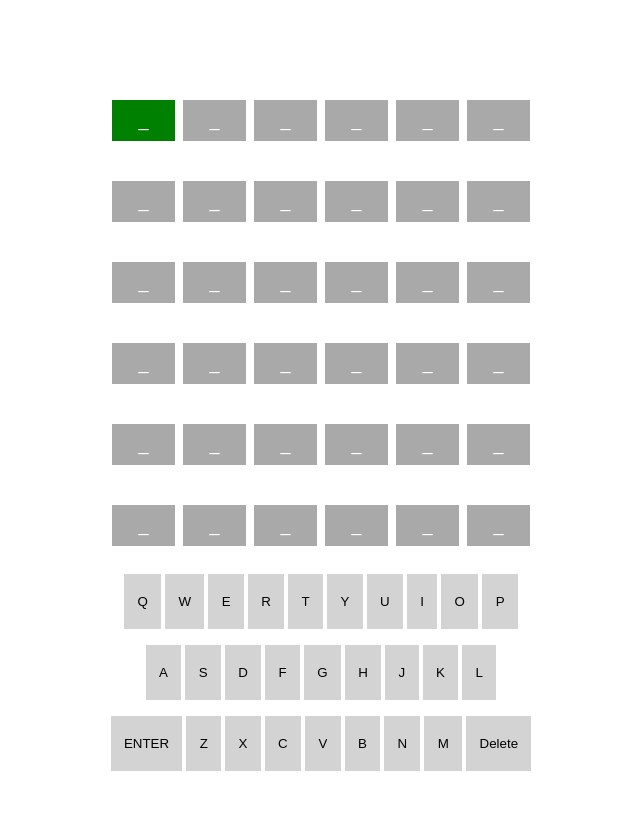
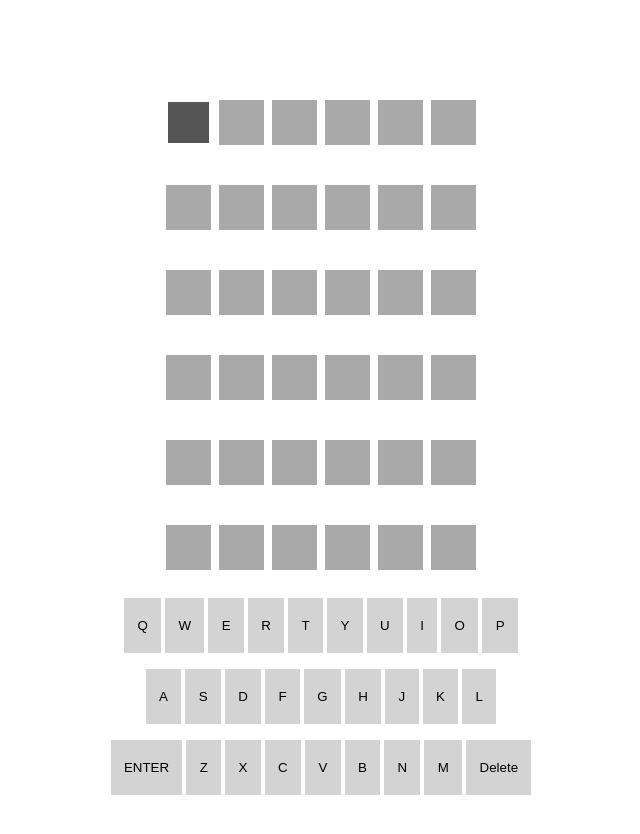
Before and after one commit to sojack/wordle, a Next.js app: page / in a window 1280 px wide. Shown: the top 834 px of the page, without its empty margins (319-959 px from the left). Built offline with nearby package versions, Linux system fonts and the light colour scheme.

Commit message:
Add letter color feedback after submitting a guess

```diff
--- a/component/guess.js
+++ b/component/guess.js
@@ -1,16 +1,27 @@
-export default function Guess({guess, guessPosition}){
-    const text= guess.split('')
+export default function Guess({guess, guessPosition, colors}){
+    const text = guess.split('')
 
+    function getClass(i) {
+        if (colors) return colors[i]
+        if (guessPosition === i) return 'active'
+        return ''
+    }
 
     return(
         <>
             <div className='guess'>
-                <input className={ guessPosition==0 && "active" } type={"text"} minLength={1} maxLength={1} size={1} value={text[0]} readOnly/>
-                <input className={ guessPosition==1 && "active" } type={"text"} minLength={1} maxLength={1} size={1} value={text[1]} readOnly/>
-                <input className={ guessPosition==2 && "active" } type={"text"} minLength={1} maxLength={1} size={1} value={text[2]} readOnly/>
-                <input className={ guessPosition==3 && "active" } type={"text"} minLength={1} maxLength={1} size={1} value={text[3]} readOnly/>
-                <input className={ guessPosition==4 && "active" } type={"text"} minLength={1} maxLength={1} size={1} value={text[4]} readOnly/>
-                <input className={ guessPosition==5 && "active" } type={"text"} minLength={1} maxLength={1} size={1} value={text[5]} readOnly/>
+                {text.map((letter, i) => (
+                    <input
+                        key={i}
+                        className={getClass(i)}
+                        type="text"
+                        minLength={1}
+                        maxLength={1}
+                        size={1}
+                        value={letter === '_' ? '' : letter}
+                        readOnly
+                    />
+                ))}
             </div>
             <style jsx>{`
                 .guess{
@@ -25,14 +36,26 @@ export default function Guess({guess, guessPosition}){
                     text-align:center;
                     color:white;
                     font-size:large;
+                    font-weight:bold;
                     text-transform:uppercase;
                     margin:4px;
+                    width:45px;
+                    height:45px;
                 }
                 .active{
-                    background-color:green;
+                    background-color:#555;
+                    border:2px solid white;
+                }
+                .green{
+                    background-color:#538d4e;
+                }
+                .yellow{
+                    background-color:#b59f3b;
+                }
+                .gray{
+                    background-color:#3a3a3c;
                 }
         `}</style>
         </>
-
     )
 }
--- a/component/wordle.js
+++ b/component/wordle.js
@@ -13,9 +13,38 @@ function getTodaysWord() {
     return TARGET_WORDS[diff % TARGET_WORDS.length]
 }
 
+// Returns array of 6 colors: 'green', 'yellow', or 'gray'
+function evaluateGuess(guess, target) {
+    const result = Array(6).fill('gray')
+    const targetLetters = target.split('')
+    const guessLetters = guess.split('')
+
+    // First pass: mark greens
+    for (let i = 0; i < 6; i++) {
+        if (guessLetters[i] === targetLetters[i]) {
+            result[i] = 'green'
+            targetLetters[i] = null
+            guessLetters[i] = null
+        }
+    }
+
+    // Second pass: mark yellows
+    for (let i = 0; i < 6; i++) {
+        if (guessLetters[i] === null) continue
+        const idx = targetLetters.indexOf(guessLetters[i])
+        if (idx !== -1) {
+            result[i] = 'yellow'
+            targetLetters[idx] = null
+        }
+    }
+
+    return result
+}
+
 export default function Wordle(){
     const [targetWord] = useState(getTodaysWord)
     const [guesses, setGuesses] = useState(Array(MAX_GUESSES).fill('______'))
+    const [submittedRows, setSubmittedRows] = useState(0)
     const [currentRow, setCurrentRow] = useState(0)
     const [guessPosition, setGuessPosition] = useState(0)
     const [keyPressed, setKeyPressed] = useState()
@@ -59,6 +88,7 @@ export default function Wordle(){
     function handleEnter() {
         const current = guesses[currentRow]
         if (current.includes('_')) return
+        setSubmittedRows(submittedRows + 1)
         if (currentRow < MAX_GUESSES - 1) {
             setCurrentRow(currentRow + 1)
             setGuessPosition(0)
@@ -73,6 +103,7 @@ export default function Wordle(){
                     key={i}
                     guess={g}
                     guessPosition={i === currentRow ? guessPosition : -1}
+                    colors={i < submittedRows ? evaluateGuess(g, targetWord) : null}
                 />
             ))}
         </div>
```
